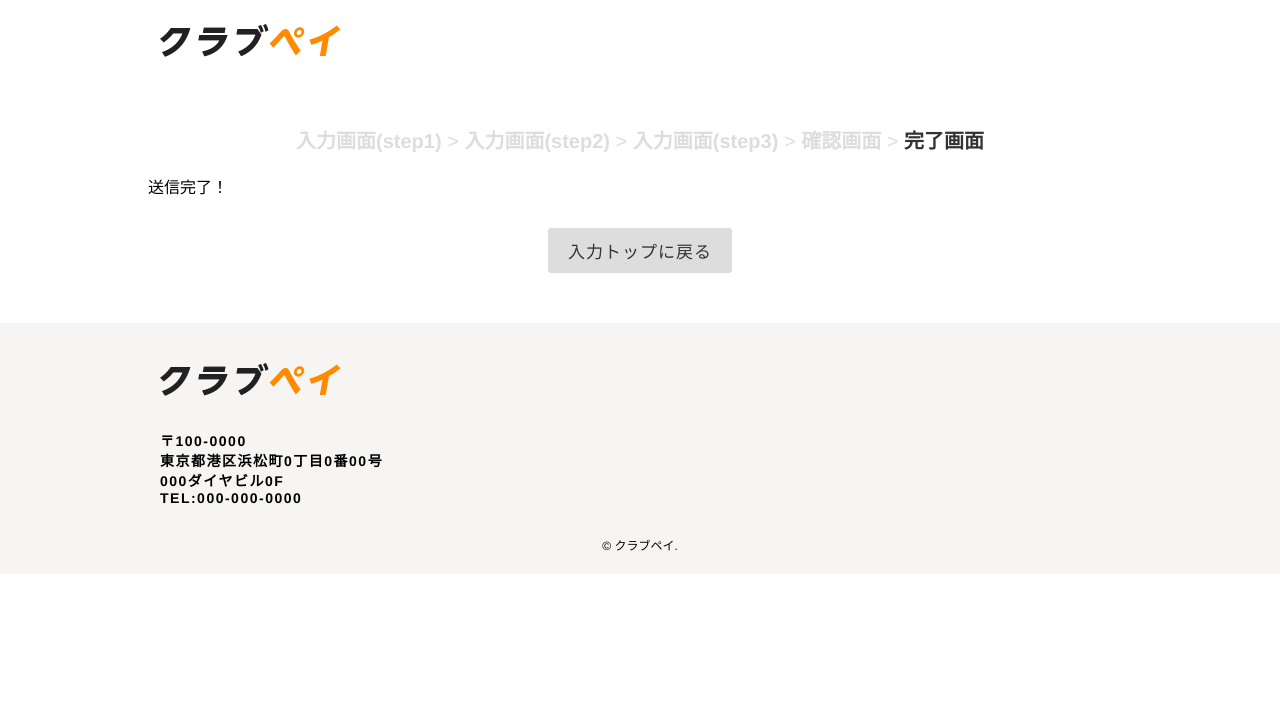
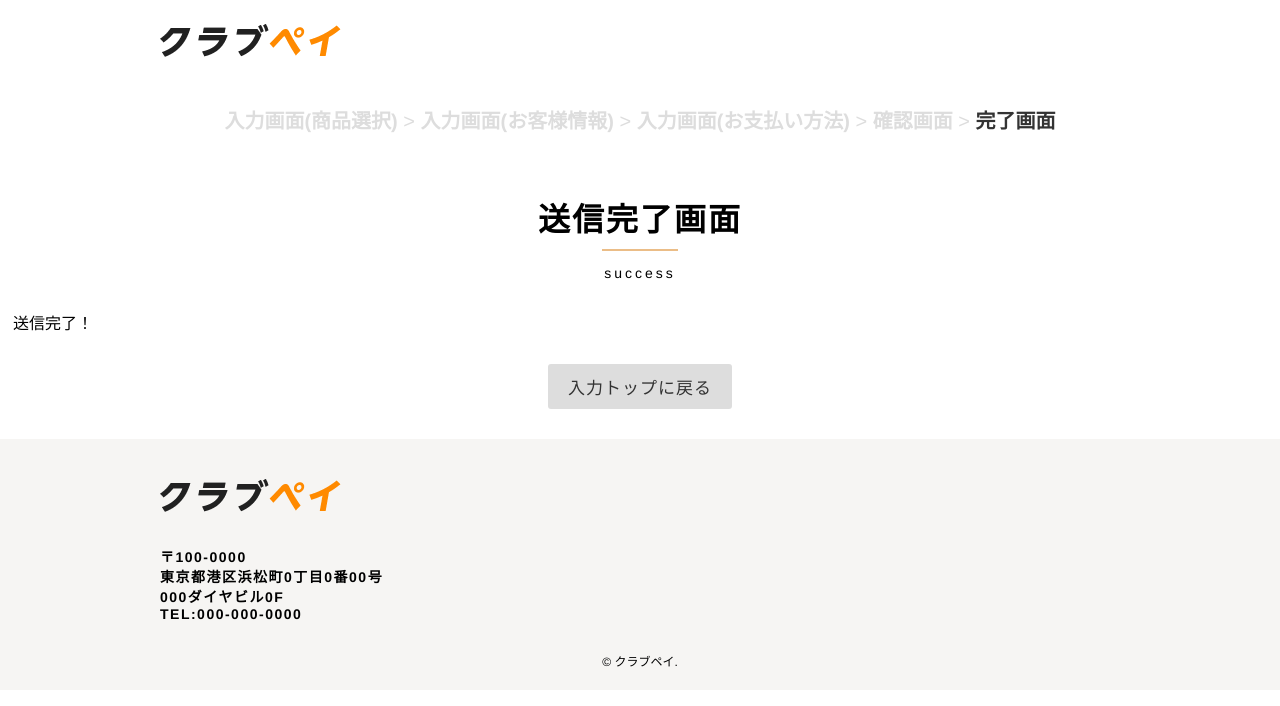
Before and after one commit to Yuna0051/-, a PHP site: page /thanks.php in a window 1280 px wide. Shown: the top 706 px of the page. Run offline with PHP 8.4, Linux system fonts and the light colour scheme; style sheets or scripts are compiled from the project's sources; some libraries are stand-ins or nearby versions.

Commit message:
フォーム修正

```diff
--- a/custom.css
+++ b/custom.css
@@ -1,66 +1,5 @@
 @charset "UTF-8";
-* {
-	box-sizing: border-box;
-}
-body {
-	margin: 0;
-}
-body>nav ,
-body>main {
-	min-width: 500px;
-	max-width: 1024px;
-	width: 100%;
-	margin-left: auto;
-	margin-right: auto;
-	padding: 20px;
-	display: block;
-}
-body>nav {
-	text-align: center;
-	margin: 50px auto 0 auto;
-	padding: 0;
-}
-	body>nav p {
-		font-size: 12px;
-		margin-top: 5px;
-		color: #333;
-	}
-	body>nav ul {
-		font-size: 0;
-		padding: 0;
-	}
-		body>nav ul li {
-			display: inline-block;
-		}
-		body>nav ul li a {
-			display: inline-block;
-			font-size: 15px;
-			background-color: #efefef;
-			border: solid 1px #ddd;
-			border-right: none;
-			padding: 5px 10px;
-			color: black;
-			letter-spacing: 1px;
-			text-decoration: none;
-		}
-		body>nav ul li a:hover ,
-		body>nav ul li.on a {
-			background-color: #555;
-			color: white;
-			text-shadow: 2px 2px 2px rgba(0,0,0,.5);
-		}
-		body>nav ul li.on a {
-			text-decoration: underline;
-		}
-		body>nav ul li:first-child a {
-			border-top-left-radius: 10px;
-			border-bottom-left-radius: 10px;
-		}
-		body>nav ul li:last-child a {
-			border-right: solid 1px #ddd;
-			border-top-right-radius: 10px;
-			border-bottom-right-radius: 10px;
-		}
+
 button ,
 .button {
 	border: none;
--- a/step2.php
+++ b/step2.php
@@ -25,6 +25,9 @@
 	<noscript>JavaScriptを有効にして下さい。</noscript>
 	<form method="post">
 		<?= \FK\hiddens_tag() ?>
+		<section id="customer">
+			<h1 class="main_title">お客様情報</h1>
+			<h4 class="sub_title">customer</h4>
 			<table>
 				<tbody>
 					<tr>
@@ -57,9 +60,9 @@
 					</tr>
 				</tbody>
 			</table>
+		</section>
 		<div class="submit">
 			<button formaction="step1.php?revalidate" data-fk-no-validate>前へ</button>
-
 			<button formaction="step3.php">次へ</button>
 		</div>
 		<aside style="display: none;"><?= \FK\copyright_tag(); ?></aside>
--- a/step3.php
+++ b/step3.php
@@ -25,6 +25,9 @@
 	<noscript>JavaScriptを有効にして下さい。</noscript>
 	<form method="post">
 		<?= \FK\hiddens_tag() ?>
+		<section id="payment">
+			<h1 class="main_title">お支払い方法</h1>
+			<h4 class="sub_title">payment</h4>
 			<table>
 				<tbody>
 					<tr>
@@ -37,6 +40,7 @@
 					</tr>
 				</tbody>
 			</table>
+		</section>
 		<div class="submit">
 			<button formaction="step2.php?revalidate" data-fk-no-validate>前へ</button>
 			<button formaction="check.php">確認画面へ</button>
--- a/styles/breakpoints/_1280up.scss
+++ b/styles/breakpoints/_1280up.scss
@@ -325,7 +325,7 @@ footer{
         }
     }
 }
-#products{
+#products,#customer,#payment,#check,#success{
     max-width: 1280px;
 	padding: 0 13px;
 }
--- a/styles/breakpoints/_600up.scss
+++ b/styles/breakpoints/_600up.scss
@@ -334,7 +334,7 @@ footer{
         }
     }
 }
-#products{
+#products,#customer,#payment,#check,#success{
     max-width: 770px;
     padding: 0 13px;
 
--- a/styles/breakpoints/_base.scss
+++ b/styles/breakpoints/_base.scss
@@ -587,7 +587,7 @@ footer{
         }
     }
 }
-#products{
+#products,#customer,#payment,#check,#success{
 	width: 100%;
     margin: 0 auto;
     padding: 0 10px;
--- a/styles/style.scss
+++ b/styles/style.scss
@@ -1,4 +1,4 @@
-@import url('https://fonts.googleapis.com/css2?family=Noto+Sans+JP:wght@300;400;500;700&display=swap');
+@charset "UTF-8";
 
 @import "breakpoints/base";
 
--- a/thanks.php
+++ b/thanks.php
@@ -15,13 +15,17 @@
 </header>
 <main>
 	<div class="steps">
-		<span>入力画面(step1)</span> &gt;
-		<span>入力画面(step2)</span> &gt;
-		<span>入力画面(step3)</span> &gt;
+		<span>入力画面(商品選択)</span> &gt;
+		<span>入力画面(お客様情報)</span> &gt;
+		<span>入力画面(お支払い方法)</span> &gt;
 		<span>確認画面</span> &gt;
 		<span class="now">完了画面</span>
 	</div>
-	<p>送信完了！</p>
+    <section id="success">
+        <h1 class="main_title">送信完了画面</h1>
+        <h4 class="sub_title">success</h4>
+        <p>送信完了！</p>
+    </section>
 	<div class="submit">
 		<a href="./" class="button">入力トップに戻る</a>
 	</div>
```
Also changed, not shown: check.php (+7 -4 lines). Lines whose indentation alone changed are shown as unchanged.
